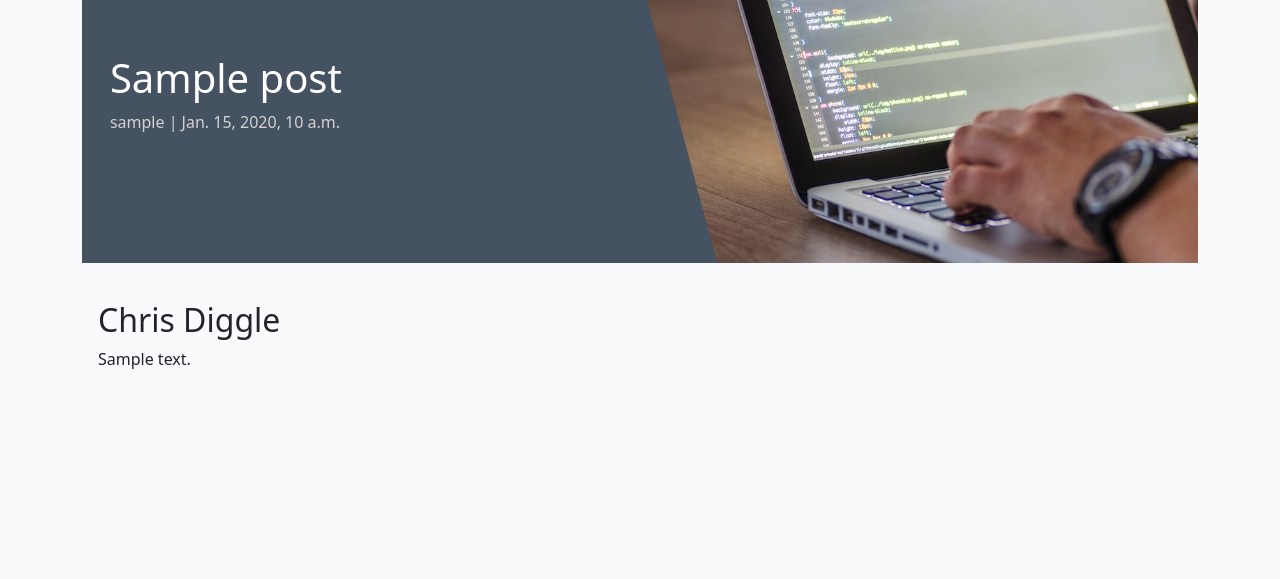
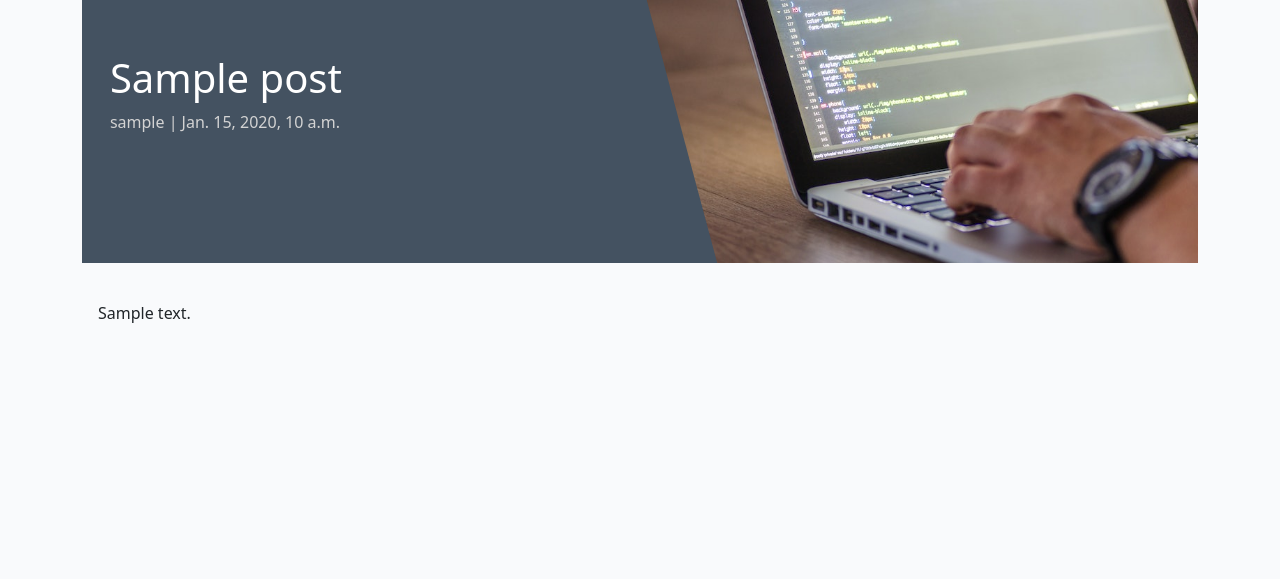
Before and after one commit to chrisdiggle1/django-blog, a Django app: a page that uses blog/templates/blog/post_detail.html in a window 1280 px wide. Shown: the part 71-650 px from the top of the page. Run offline with Django 4.2, Linux system fonts and the light colour scheme; tables that the repository leaves empty hold one stand-in row (values such as "Sample post").

Commit message:
revert latest changes

```diff
--- a/blog/templates/blog/post_detail.html
+++ b/blog/templates/blog/post_detail.html
@@ -23,7 +23,6 @@
             <div class="card-body">
                 <!-- The post content goes inside the card-text. -->
                 <!-- Use the | safe filter inside the template tags -->
-                <h2>{{ coder }}</h2>
                 <p class="card-text">
                     {{ post.content | safe }}
                 </p>
--- a/blog/views.py
+++ b/blog/views.py
@@ -28,4 +28,4 @@ def post_detail(request, slug):
     queryset = Post.objects.filter(status=1)
     post = get_object_or_404(queryset, slug=slug)
 
-    return render(request, "blog/post_detail.html", {"post": post, "coder": "Chris Diggle"},)
+    return render(request, "blog/post_detail.html", {"post": post,},)
```
